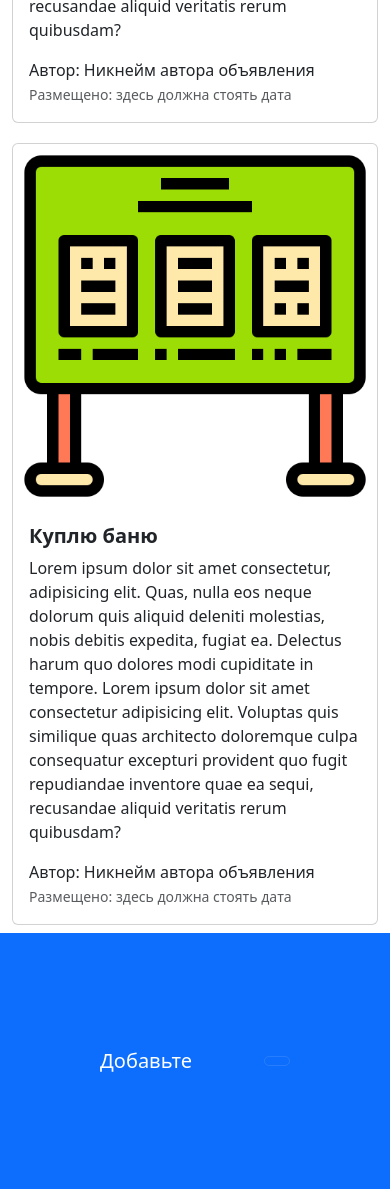
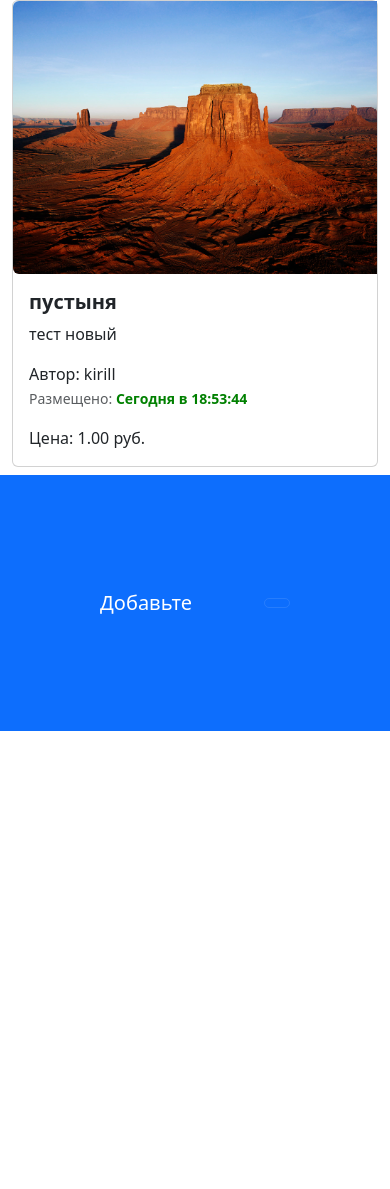
Before and after one commit to KirillDolgov/Django, a Django app: page / in a window 390 px wide; the page is wider, and only the part inside the window is pictured. Shown: the part 2436-3625 px from the top of that part. After the commit the page ends 3167 px from the top of that part, so only its background shows below. Run offline with Django 4.2, Linux system fonts and the light colour scheme; data comes from the database, SQL or seed files in the repository; both versions use the stored data as it was after the commit; some libraries are stand-ins or nearby versions.

Commit message:
new 7/10/23

```diff
--- a/ProjectDjango/adventisements/adventisements/settings.py
+++ b/ProjectDjango/adventisements/adventisements/settings.py
@@ -123,3 +123,6 @@ STATICFILES_DIRS=[Path.joinpath(BASE_DIR,'static')]
 # https://docs.djangoproject.com/en/4.2/ref/settings/#default-auto-field
 
 DEFAULT_AUTO_FIELD = 'django.db.models.BigAutoField'
+
+MEDIA_ROOT=Path.joinpath(BASE_DIR, 'media/')
+MEDIA_URL='media/'
--- a/ProjectDjango/adventisements/adventisements/urls.py
+++ b/ProjectDjango/adventisements/adventisements/urls.py
@@ -16,9 +16,13 @@ Including another URLconf
 """
 from django.contrib import admin
 from django.urls import path, include
+from django.conf import settings
+from django.conf.urls.static import static
 
 urlpatterns = [
     path('admin/', admin.site.urls),
     path('', include('app_advertisements.urls')),
     path('', include('app_lesson_4.urls')),
 ]
+if settings.DEBUG:
+    urlpatterns += static(settings.MEDIA_URL, document_root=settings.MEDIA_ROOT)
--- a/ProjectDjango/adventisements/app_advertisements/admin.py
+++ b/ProjectDjango/adventisements/app_advertisements/admin.py
@@ -2,12 +2,12 @@ from django.contrib import admin
 from .models import Advertisement
 
 class AdvertisementAdmin(admin.ModelAdmin):
-   list_display = ['id', 'title', 'description', 'price', 'created_date', 'updated_date', 'auction']
+   list_display = ['id', 'title', 'description', 'price', 'created_date', 'updated_date', 'image', 'user', 'auction']
    list_filter = ['auction', 'created_at']
    actions = ['make_auction_false', 'make_auction_true']
    fieldsets = (
       ('Общее',{
-         'fields':('title', 'description')
+         'fields':('title', 'description', 'image', 'user')
       }),
       ('Финансы', {
          'fields':('price', 'auction'),
--- a/ProjectDjango/adventisements/app_advertisements/models.py
+++ b/ProjectDjango/adventisements/app_advertisements/models.py
@@ -2,6 +2,9 @@ from django.db import models
 from django.contrib import admin
 from django.utils import timezone
 from django.utils.html import format_html
+from django.contrib.auth import get_user_model
+
+User=get_user_model()
 
 # Create your models here.
 class Advertisement(models.Model):
@@ -11,6 +14,8 @@ class Advertisement(models.Model):
     auction=models.BooleanField("Торг", help_text="Отметьте, если торг уместен")
     created_at=models.DateTimeField(auto_now_add=True)
     updated_at=models.DateTimeField(auto_now=True)
+    user=models.ForeignKey(User, on_delete=models.CASCADE, verbose_name='Пользователь')
+    image=models.ImageField("Изображения" , upload_to="advertisements")
 
     @admin.display(description='Дата создания')
     def created_date(self):
@@ -30,6 +35,11 @@ class Advertisement(models.Model):
                                ' {} </span>', updated_time)
         return self.updated_at.strftime("%d.%m.%Y в %H:%M:%S")
 
+    @admin.display(description='Изображение')
+    def get_html_image(self):
+        if self.image:
+            return format_html('<img src="{url}" style="max-width:80 px; max-height:80px;">', url=self.image.url)
+
     class Meta:
         db_table = 'advertisements'
 
--- a/ProjectDjango/adventisements/app_advertisements/views.py
+++ b/ProjectDjango/adventisements/app_advertisements/views.py
@@ -1,7 +1,10 @@
 from django.shortcuts import render
 from django.http import HttpResponse
+from .models import Advertisement
 def index(request):
-    return render(request,'index.html')
+    advertisements=Advertisement.objects.all()
+    context={'advertisements': advertisements}
+    return render(request,'index.html', context)
 
 def top_sellers(request):
     return render(request,'top-sellers.html')
--- a/ProjectDjango/adventisements/templates/index.html
+++ b/ProjectDjango/adventisements/templates/index.html
@@ -90,89 +90,32 @@
       </div>
     </form>
   </div>
+  {%for adv in advertisements%}
   <div class="col">
     <div class="card mb-2" style="max-width: 1200px; margin-top: 20px;">
       <div class="row g-0">
         <div class="col-md-4">
           <a href="advertisement.html" class="nav-link">
-            <img src="{% static 'img/adv.png'%}" class="img-fluid rounded-start" alt="Card title">
+            <img src="{% if adv.image %} {{adv.image.url}} {% else %}  {% static 'img/adv.png' %} {% endif %}" class="img-fluid rounded-start" alt="Card title">
           </a>
         </div>
         <div class="col-md-8">
           <div class="card-body">
             <h5 class="card-title">
-              <a href="advertisement.html" class="nav-link"><strong>Продаю балкон</strong></a>
+              <a href="advertisement.html" class="nav-link"><strong>{{ adv.title }}</strong></a>
             </h5>
             <a href="advertisement.html" class="nav-link">
-              <p class="card-text">
-                Lorem ipsum dolor sit amet consectetur, adipisicing elit. Quas, nulla eos neque dolorum quis aliquid
-                deleniti molestias, nobis debitis expedita, fugiat ea. Delectus harum quo dolores modi cupiditate in
-                tempore. Lorem ipsum dolor sit amet consectetur adipisicing elit. Voluptas quis similique quas
-                architecto doloremque culpa consequatur excepturi provident quo fugit repudiandae inventore quae ea
-                sequi, recusandae aliquid veritatis rerum quibusdam?
-              </p>
-              <span>Автор: Никнейм автора объявления</span>
-              <p class="card-text"><small class="text-muted">Размещено: здесь должна стоять дата</small></p>
-            </a>
-          </div>
-        </div>
-      </div>
-    </div>
-    <div class="card mb-2" style="max-width: 1200px; margin-top: 20px;">
-      <div class="row g-0">
-        <div class="col-md-4">
-          <a href="advertisement.html" class="nav-link">
-            <img src="{% static 'img/adv.png'%}" class="img-fluid rounded-start" alt="Card title">
-          </a>
-        </div>
-        <div class="col-md-8">
-          <div class="card-body">
-            <h5 class="card-title">
-              <a href="advertisement.html" class="nav-link"><strong>Продам гараж</strong></a>
-            </h5>
-            <a href="advertisement.html" class="nav-link">
-              <p class="card-text">
-                Lorem ipsum dolor sit amet consectetur, adipisicing elit. Quas, nulla eos neque dolorum quis aliquid
-                deleniti molestias, nobis debitis expedita, fugiat ea. Delectus harum quo dolores modi cupiditate in
-                tempore. Lorem ipsum dolor sit amet consectetur adipisicing elit. Voluptas quis similique quas
-                architecto doloremque culpa consequatur excepturi provident quo fugit repudiandae inventore quae ea
-                sequi, recusandae aliquid veritatis rerum quibusdam?
-              </p>
-              <span>Автор: Никнейм автора объявления</span>
-              <p class="card-text"><small class="text-muted">Размещено: здесь должна стоять дата</small></p>
-            </a>
-          </div>
-        </div>
-      </div>
-    </div>
-    <div class="card mb-2" style="max-width: 1200px; margin-top: 20px;">
-      <div class="row g-0">
-        <div class="col-md-4">
-          <a href="advertisement.html" class="nav-link">
-            <img src="{% static 'img/adv.png'%}" class="img-fluid rounded-start" alt="Card title">
-          </a>
-        </div>
-        <div class="col-md-8">
-          <div class="card-body">
-            <h5 class="card-title">
-              <a href="advertisement.html" class="nav-link"><strong>Куплю баню</strong></a>
-            </h5>
-            <a href="advertisement.html" class="nav-link">
-              <p class="card-text">
-                Lorem ipsum dolor sit amet consectetur, adipisicing elit. Quas, nulla eos neque dolorum quis aliquid
-                deleniti molestias, nobis debitis expedita, fugiat ea. Delectus harum quo dolores modi cupiditate in
-                tempore. Lorem ipsum dolor sit amet consectetur adipisicing elit. Voluptas quis similique quas
-                architecto doloremque culpa consequatur excepturi provident quo fugit repudiandae inventore quae ea
-                sequi, recusandae aliquid veritatis rerum quibusdam?
-              </p>
-              <span>Автор: Никнейм автора объявления</span>
-              <p class="card-text"><small class="text-muted">Размещено: здесь должна стоять дата</small></p>
+              <p class="card-text">{{ adv.description }}</p>
+              <span>Автор: {{ adv.user }}</span>
+              <p class="card-text"><small class="text-muted">Размещено: {{ adv.created_date }}</small></p>
+              <span>Цена: {{ adv.price }} руб.</span>
             </a>
           </div>
         </div>
       </div>
     </div>
   </div>
+  {%endfor%}
 </div>
 <footer style="padding: 100px;" class="bg-primary">
   <nav class="navbar navbar-expand-sm navbar-dark">
```
Also changed, not shown: ProjectDjango/adventisements/app_advertisements/migrations/0003_advertisement_user.py (added), ProjectDjango/adventisements/app_advertisements/migrations/0004_advertisement_image.py (added), ProjectDjango/adventisements/db.sqlite3, ProjectDjango/adventisements/media/advertisements/Desert.jpg (added).
